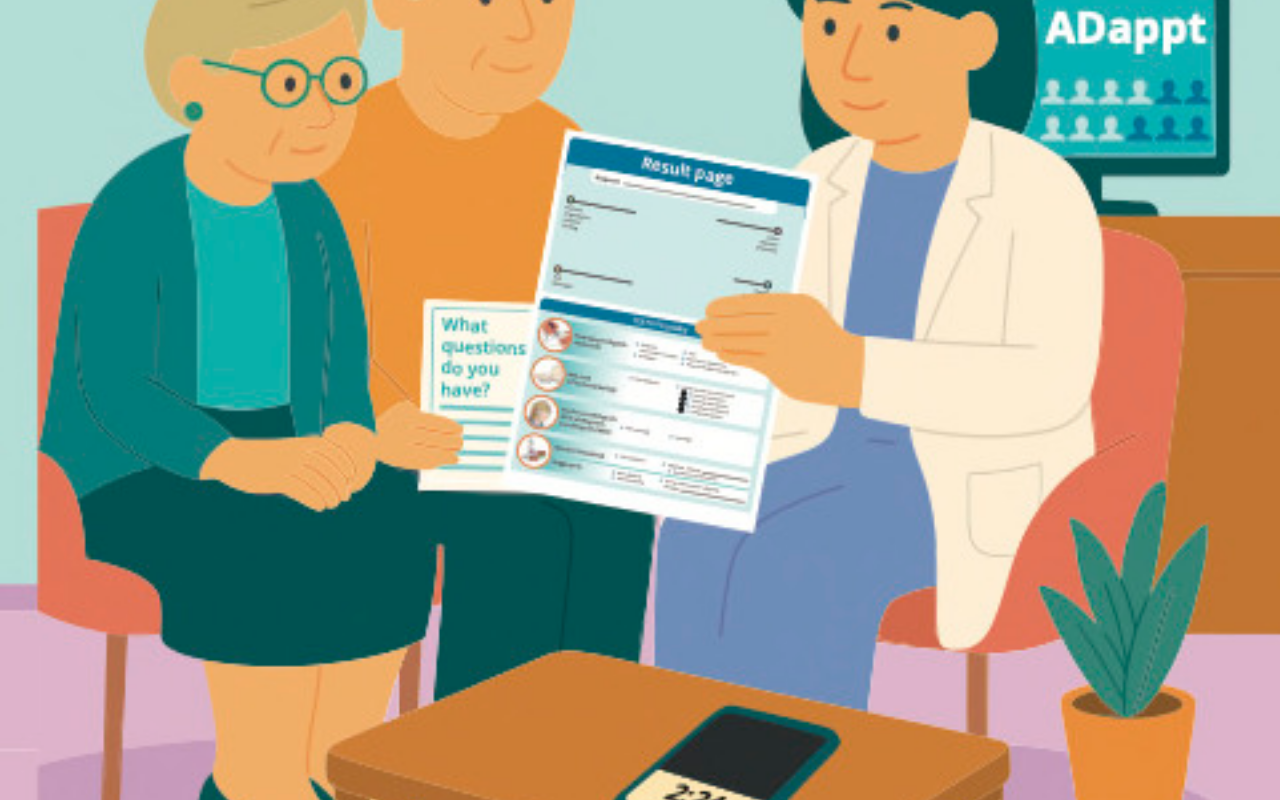
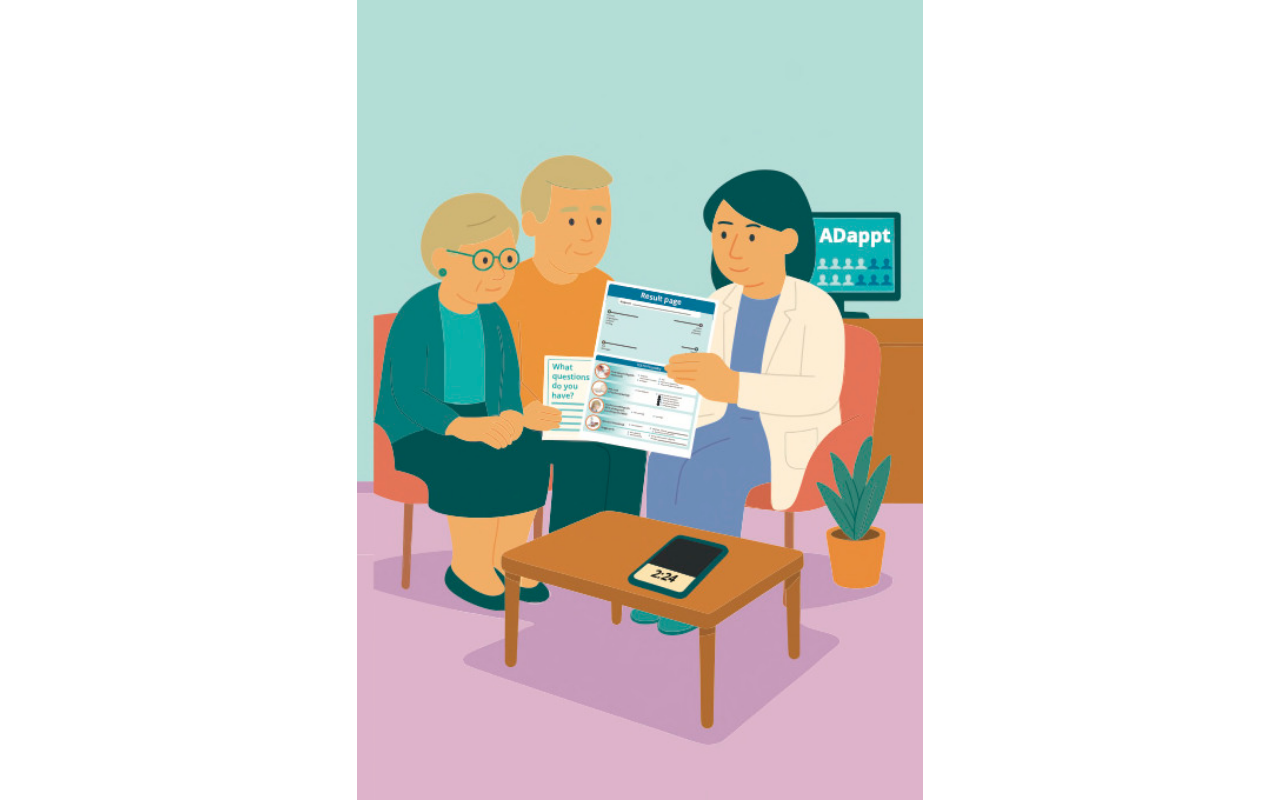
Before and after one commit to JCZuurmond/hma-hendriksen-dissertatie-website, a SvelteKit app: page / in a window 1280 px wide. Built offline with nearby package versions, Linux system fonts and the light colour scheme.

Commit message:
Center image

```diff
--- a/src/routes/+layout.svelte
+++ b/src/routes/+layout.svelte
@@ -3,8 +3,12 @@
 	let { children } = $props();
 </script>
 
-<div class="background-wrapper">
-	{@render children()}
+<div class="page-container">
+	<div class="content-wrapper">
+		<div class="background-image">
+			{@render children()}
+		</div>
+	</div>
 </div>
 
 <style>
@@ -12,13 +16,29 @@
 		margin: 0;
 		padding: 0;
 		height: 100%;
+		background: white;
 	}
 
-	.background-wrapper {
+	.page-container {
+		width: 100%;
+		min-height: 100vh;
+		display: flex;
+		justify-content: center;
+	}
+
+	.content-wrapper {
+		width: 100%;
+		max-width: 800px; /* Adjust this value to control the width of the image */
+		margin: 0 auto;
+		background: white;
+	}
+
+	.background-image {
+		width: 100%;
 		min-height: 100vh;
 		background-image: url('/background.jpg');
-		background-size: cover;
-		background-position: center;
+		background-size: contain;
+		background-position: center top;
 		background-repeat: no-repeat;
 	}
 </style>
```
